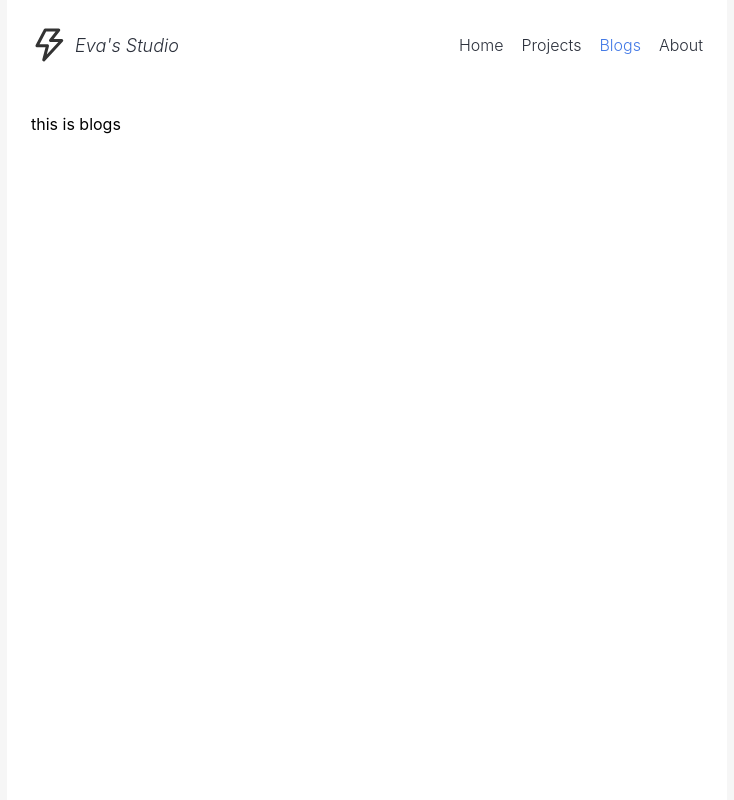
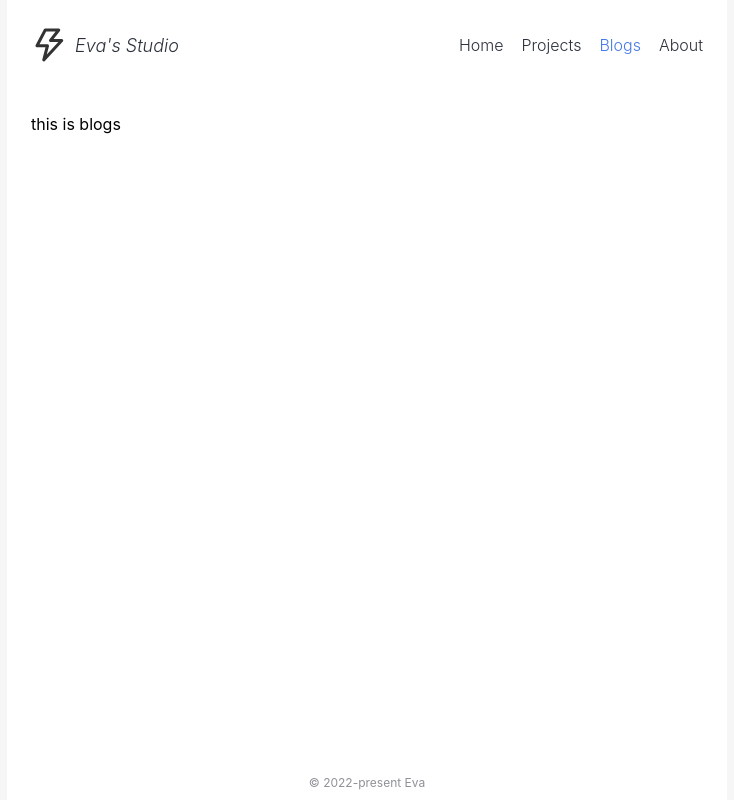
Before and after one commit to EvaLLLLL/eva-studio, a Next.js app: page /blogs in a window 1280 px wide. Shown: the whole page, without its empty margins (273-1007 px from the left). Built offline with nearby package versions, Linux system fonts and the light colour scheme.

Commit message:
add footer

```diff
--- a/components/Layout.tsx
+++ b/components/Layout.tsx
@@ -36,6 +36,8 @@ export const Layout: NextComponentType = ({ children }) => {
       </Navigation>
 
       <ChildrenWrapper>{children}</ChildrenWrapper>
+
+      <Footer>© 2022-present Eva</Footer>
     </Wrapper>
   )
 }
@@ -115,3 +117,10 @@ const Navigation = styled.div`
   justify-content: space-between;
   padding: 0 24px;
 `
+
+const Footer = styled.div`
+  font-size: 12px;
+  color: ${colors.text_4};
+  margin: auto;
+  padding: 0.6rem 0;
+`
--- a/lib/colors.ts
+++ b/lib/colors.ts
@@ -3,6 +3,10 @@ export const colors = {
   text_1: 'rgba(6, 12, 25, 0.85)',
   // 文字颜色 2
   text_2: 'rgba(6, 12, 25, 0.75)',
+  // 文字颜色 3
+  text_3: 'rgba(6, 12, 25, 0.65)',
+  // 文字颜色 4
+  text_4: 'rgba(6, 12, 25, 0.45)',
   // 强调色
   highlight: '#447ae6',
   // 亮色的背景
--- a/pages/projects.tsx
+++ b/pages/projects.tsx
@@ -60,5 +60,5 @@ const ItemName = styled.div`
 
 const ItemContent = styled.div`
   font-size: 14px;
-  color: rgba(6, 12, 25, 0.65);
+  color: ${colors.text_3};
 `
```
